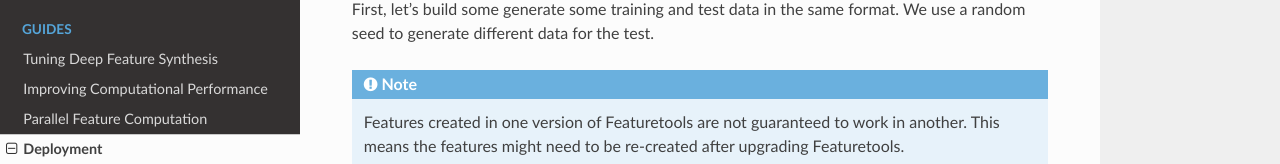
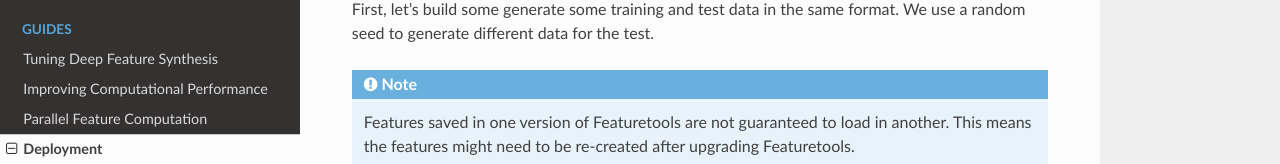
Before and after one commit to alteryx/featuretools, a Sphinx documentation site: the page built from docs/source/guides/deployment.rst, in a window 1280 px wide and 900 px high, cut to the strip 0-505 px from the top of the window. Shown: the part 314-478 px from the top of the strip. Built offline with Sphinx 7.4.7 and the Read the Docs theme 2.0.0, drawn with Linux system fonts in a browser that asks for light colours; the version number could not be read and is left out; comment, search, counter and statistics services are not loaded.

Commit message:
Update deployment.rst

```diff
--- a/docs/source/guides/deployment.rst
+++ b/docs/source/guides/deployment.rst
@@ -14,7 +14,7 @@ First, let's build some generate some training and test data in the same format.
 
 .. note ::
 
-    Features created in one version of Featuretools are not guaranteed to work in another. This means the features might need to be re-created after upgrading Featuretools.
+    Features saved in one version of Featuretools are not guaranteed to load in another. This means the features might need to be re-created after upgrading Featuretools.
 
 .. ipython:: python
 
```
